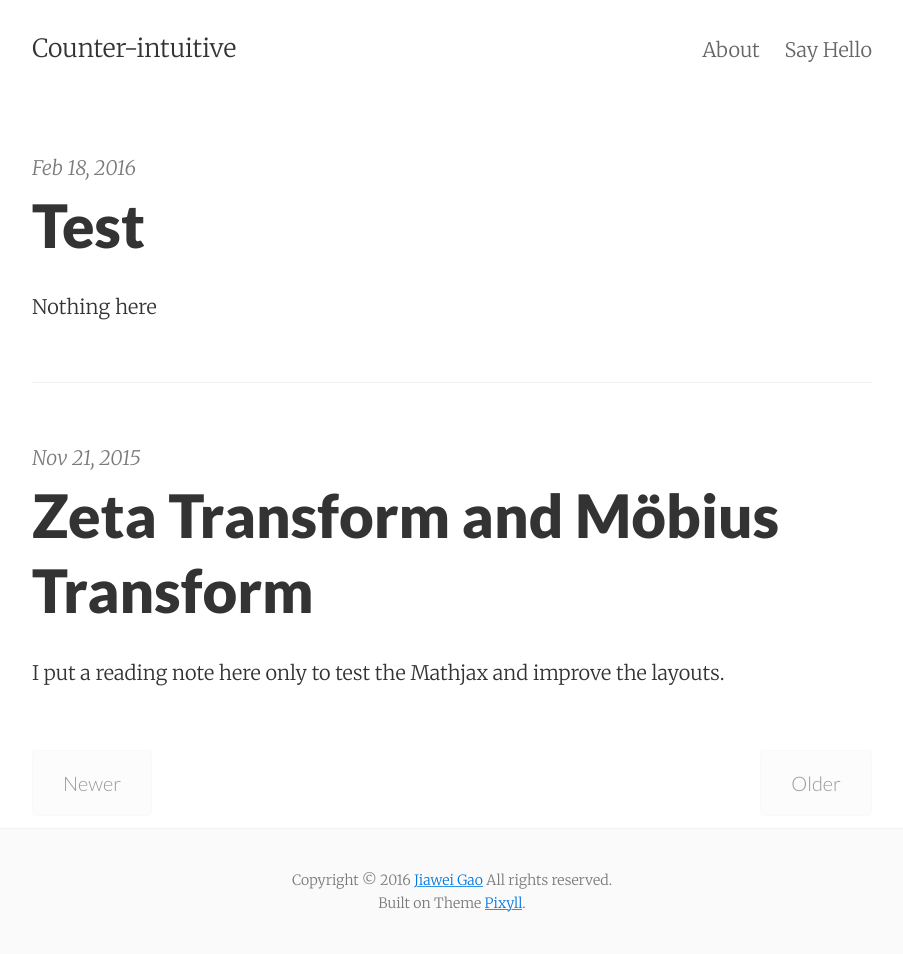
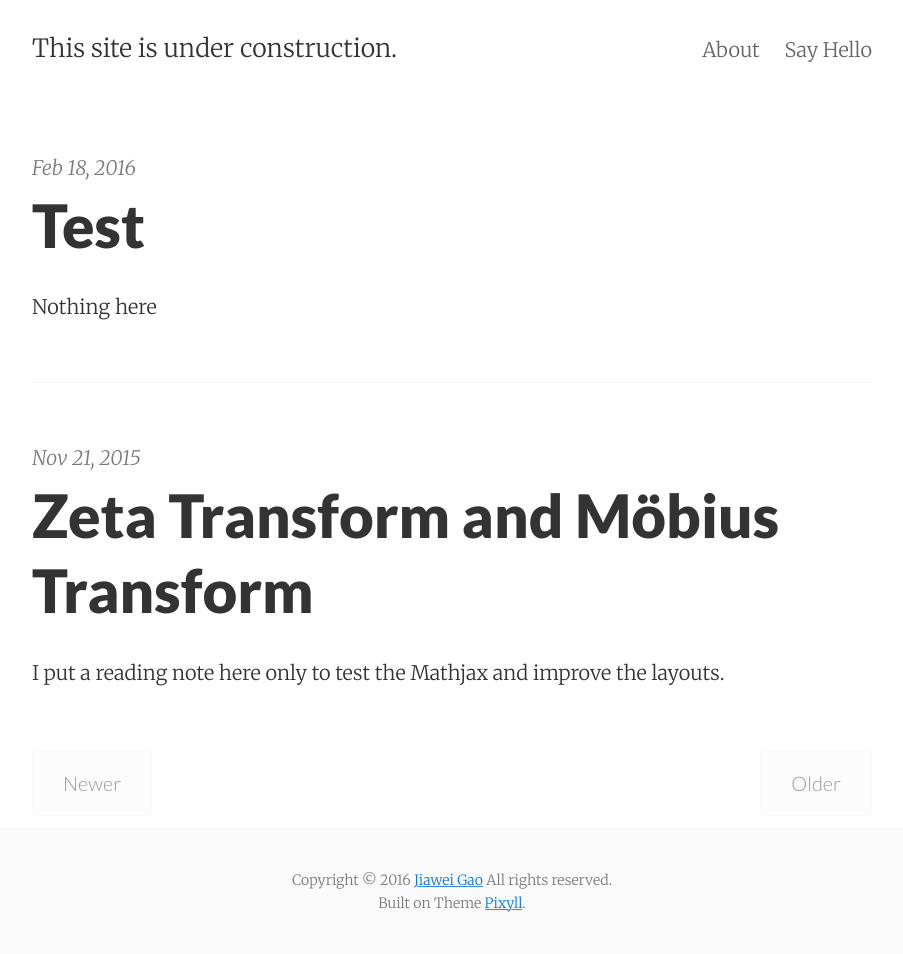
Before and after one commit to jiaweigao/blog, a Jekyll site: the page built from index.html, in a window 1280 px wide. Shown: the whole page, without its empty margins (188-1091 px from the left). Built offline with Jekyll 4.4.1, drawn with Linux system fonts in a browser that asks for light colours; nearby versions of some CDN libraries; the list of posts is cut into pages by our own code.

Commit message:
Update _config.yml

```diff
--- a/_config.yml
+++ b/_config.yml
@@ -1,5 +1,5 @@
 # Site settings
-title:       Counter-intuitive
+title:       This site is under construction.
 email:       jiawei@ucsd.edu
 author:      Jiawei Gao
 description: "Jiawei Gao's blog"
```
